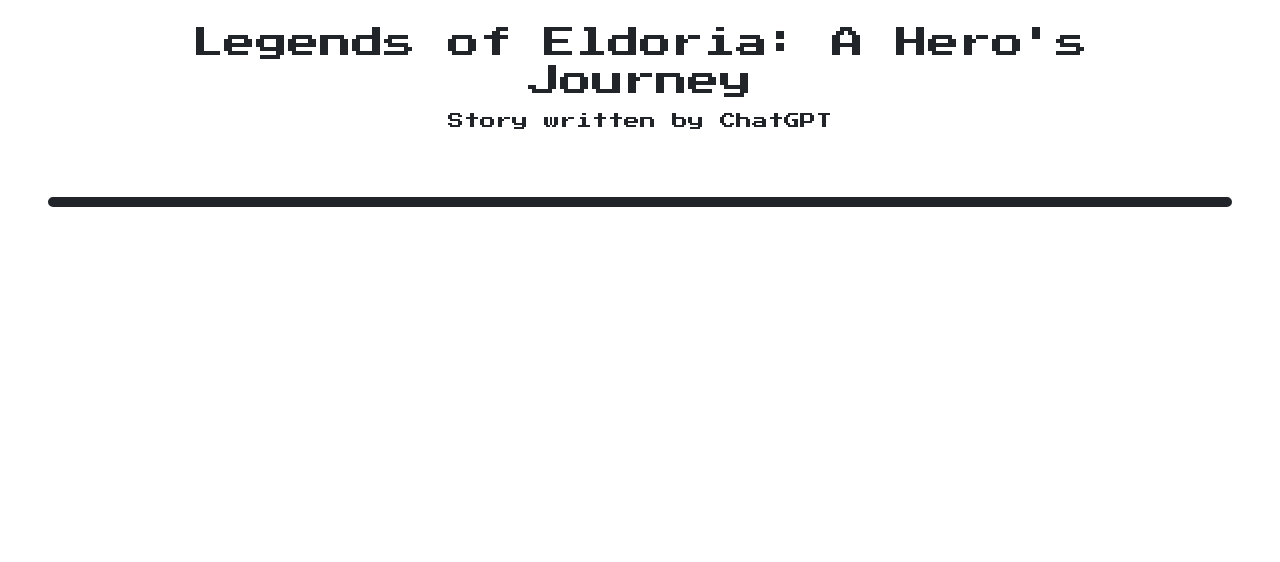
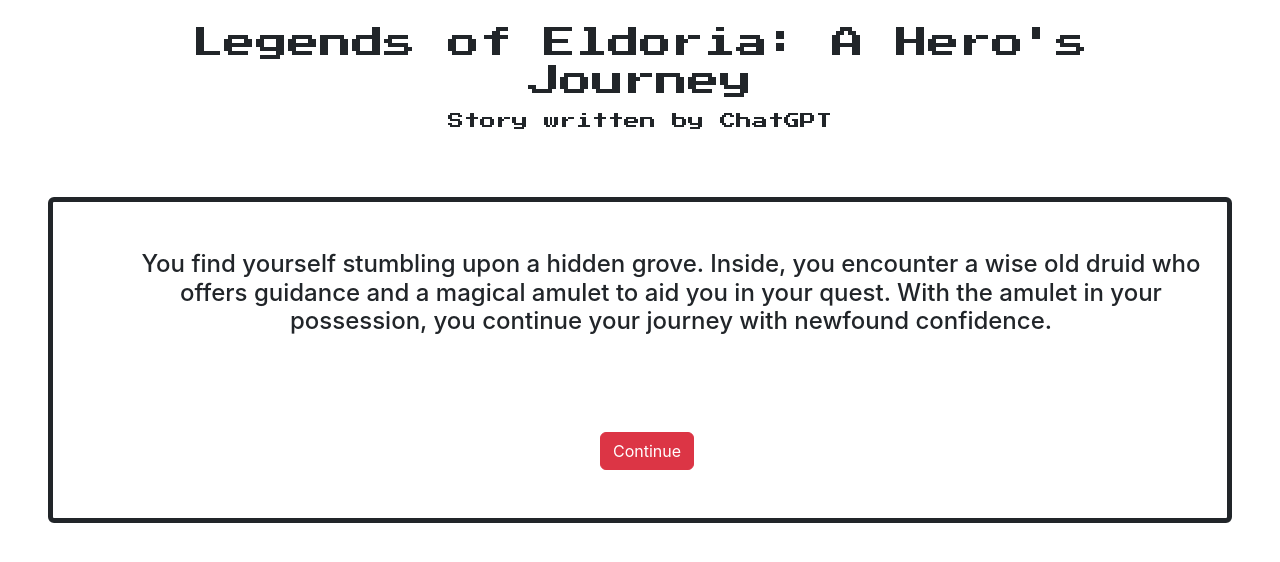
Before and after one commit to codingWithAaron/Legends-of-Eldoria, a React (Create React App) app: page /heartofforest in a window 1280 px wide. Shown: the top 562 px of the page. Built offline with nearby package versions, Linux system fonts and the light colour scheme.

Commit message:
HeartOfForest component created

```diff
--- a/src/screen/Screen.js
+++ b/src/screen/Screen.js
@@ -5,6 +5,7 @@ import Scene1Intro from "./intro/Intro";
 import InitialChoices from "./initialChoices/InitialChoices";
 import AcceptIntro from "./accept/AcceptIntro";
 import ForkInRoad from "./accept/ForkInRoad";
+import HeartOfForest from "./accept/HeartOfForest";
 
 function Screen(){
  return (
@@ -26,6 +27,9 @@ function Screen(){
                 <Route path="/forkinroad" exact={true}>
                     <ForkInRoad />
                 </Route>
+                <Route path="/heartofforest" exact={true}>
+                    <HeartOfForest />
+                </Route>
 
             </Switch>
         </div>
--- a/src/screen/accept/ForkInRoad.js
+++ b/src/screen/accept/ForkInRoad.js
@@ -17,7 +17,7 @@ function ForkInRoad(){
             </div>
             <div className="text-center mt-5 d-flex justify-content-center">
                 <div className="me-5">
-                    <Link to="#" className="btn btn-danger">Heart of the Forest</Link>
+                    <Link to="/heartofforest" className="btn btn-danger">Heart of the Forest</Link>
                 </div>
                 <div>
                     <Link to="#" className="btn btn-danger">Uncharted Wilderness</Link>
--- /dev/null
+++ b/src/screen/accept/HeartOfForest.js
@@ -0,0 +1,23 @@
+import React from "react";
+import { Link } from "react-router-dom/cjs/react-router-dom.min";
+
+function HeartOfForest(){
+    return (
+        <>
+            <div className="container d-flex flex-column m-5">
+                <div className="text-center">
+                    <div className="mb-5">
+                        <h4>You find yourself stumbling upon a hidden grove. Inside, you encounter a wise old druid who offers guidance and a magical amulet to aid you in your quest. With the amulet in your possession, you continue your journey with newfound confidence.</h4>
+                    </div>
+                </div>
+                <div className="text-center mt-5 d-flex justify-content-center">
+                    <div className="me-5">
+                        <Link to="#" className="btn btn-danger">Continue</Link>
+                    </div>
+                </div>
+            </div>
+        </>
+    )
+}
+
+export default HeartOfForest
```
